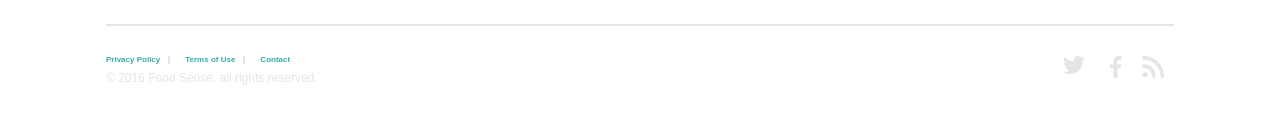
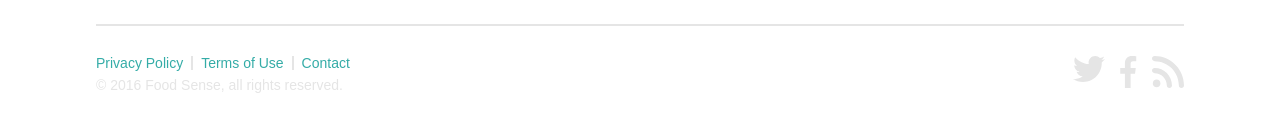
Before and after one commit to Aiman2017/Al-Raidi_Aiman-tasks, a plain HTML site: page tasks1.1/index.html in a window 1280 px wide. Shown: the part 1083-1202 px from the top of the page. Drawn offline with Linux system fonts and the light colour scheme; files whose address does not match are found by name.

Commit message:
Update footer.css

```diff
--- a/tasks1.1/css/component/footer.css
+++ b/tasks1.1/css/component/footer.css
@@ -59,26 +59,3 @@
 .address__list--links {
   background: url("../../img/links.svg") no-repeat;
 }
-
-/* mobile */
-.footer {
-  margin: 0 10px;
-}
-
-.footer__nav--text {
-  margin: 0 25px 0 0;
-}
-
-.footer__link {
-  font-size: 8px;
-  font-weight: bold;
-}
-
-.footer__copyright {
-  font-size: 12px;
-}
-
-.adress__icon,
-.address__list--facebook {
-  background-size: 70%;
-}
```
